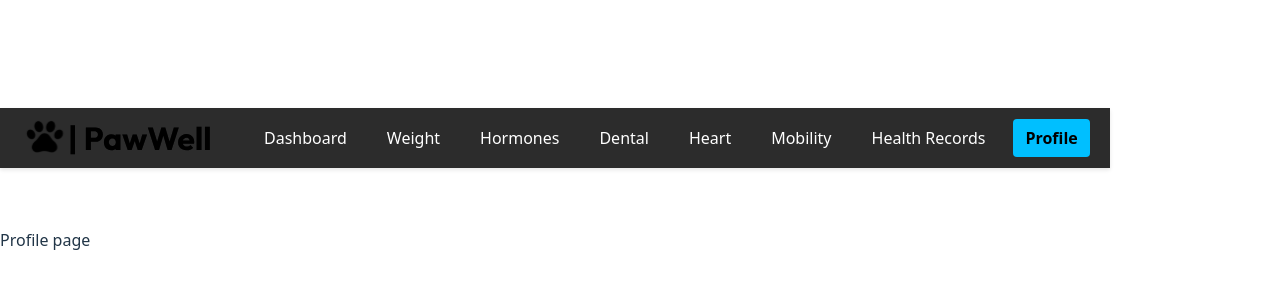
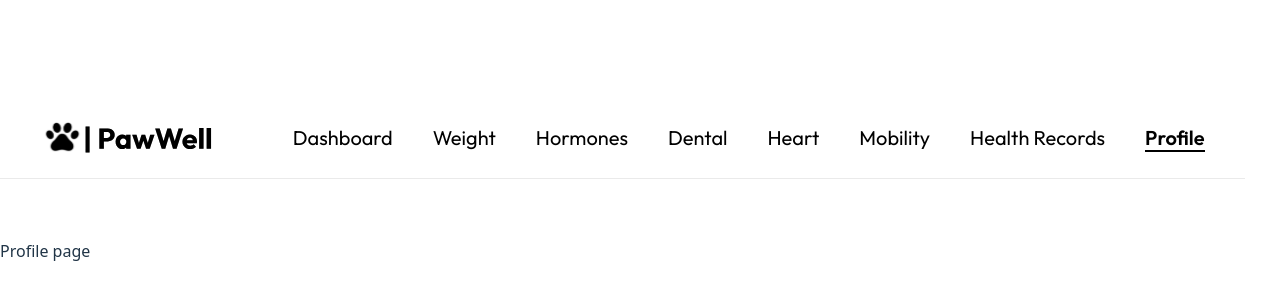
Before and after one commit to CSD-CPM/dissertation-code-submission-simonanedevayork, a React (Vite) app: page /profile in a window 1280 px wide. Shown: the part 220-520 px from the top of the page. Built offline with nearby package versions, Linux system fonts and the light colour scheme.

Commit message:
Align Header design with Figma design.

```diff
--- a/src/components/Header.css
+++ b/src/components/Header.css
@@ -1,15 +1,18 @@
+@import url('https://fonts.googleapis.com/css2?family=Outfit:wght@400;600&display=swap');
+
 .header {
   width: 100%;
-    background-color: #2c2c2c;
-    color: white;
-    padding: 0 20px;
-    height: 60px;
+  background-color: #ffffff;
+  color: #000;
+  padding: 0 40px;
+  height: 80px;
   display: flex;
   align-items: center;
-    box-shadow: 0 2px 4px rgba(0,0,0,0.1);
+  border-bottom: 1px solid #eaeaea;
   position: sticky;
   top: 0;
   z-index: 1000;
+  font-family: "Outfit", sans-serif;
 }
 
 .nav-container {
@@ -19,37 +22,41 @@
   width: 100%;
 }
 
+.logo-container {
+  display: flex;
+  align-items: center;
+  gap: 8px;
+}
+
+.logo {
+  height: 36px;
+}
+
 .menu {
   list-style: none;
   display: flex;
-    gap: 16px;
+  gap: 40px;
   margin: 0;
   padding: 0;
 }
 
 .menu-item {
   text-decoration: none;
-    color: white;
-    padding: 8px 12px;
-    border-radius: 4px;
-    transition: background-color 0.2s;
+  color: #000;
+  font-family: "Outfit", sans-serif;
+  font-size: 20px;
+  font-style: normal;
+  font-weight: 400;
+  line-height: 27.5px; /* 137.5% */
+  transition: color 0.2s, font-weight 0.2s, border-bottom 0.2s;
 }
 
 .menu-item:hover {
-    background-color: #444;
+  color: #111;
+  font-weight: 500;
 }
 
 .menu-item.active {
-    background-color: #00bfff; /* highlight current page */
-    color: black;
-    font-weight: bold;
+  font-weight: 600;
+  border-bottom: 2px solid #000;
 }
-
-  .logo-container {
-    display: flex;
-    align-items: center;
-  }
-
-  .logo {
-    height: 40px;
-  }
```
Lines whose indentation alone changed are shown as unchanged.
